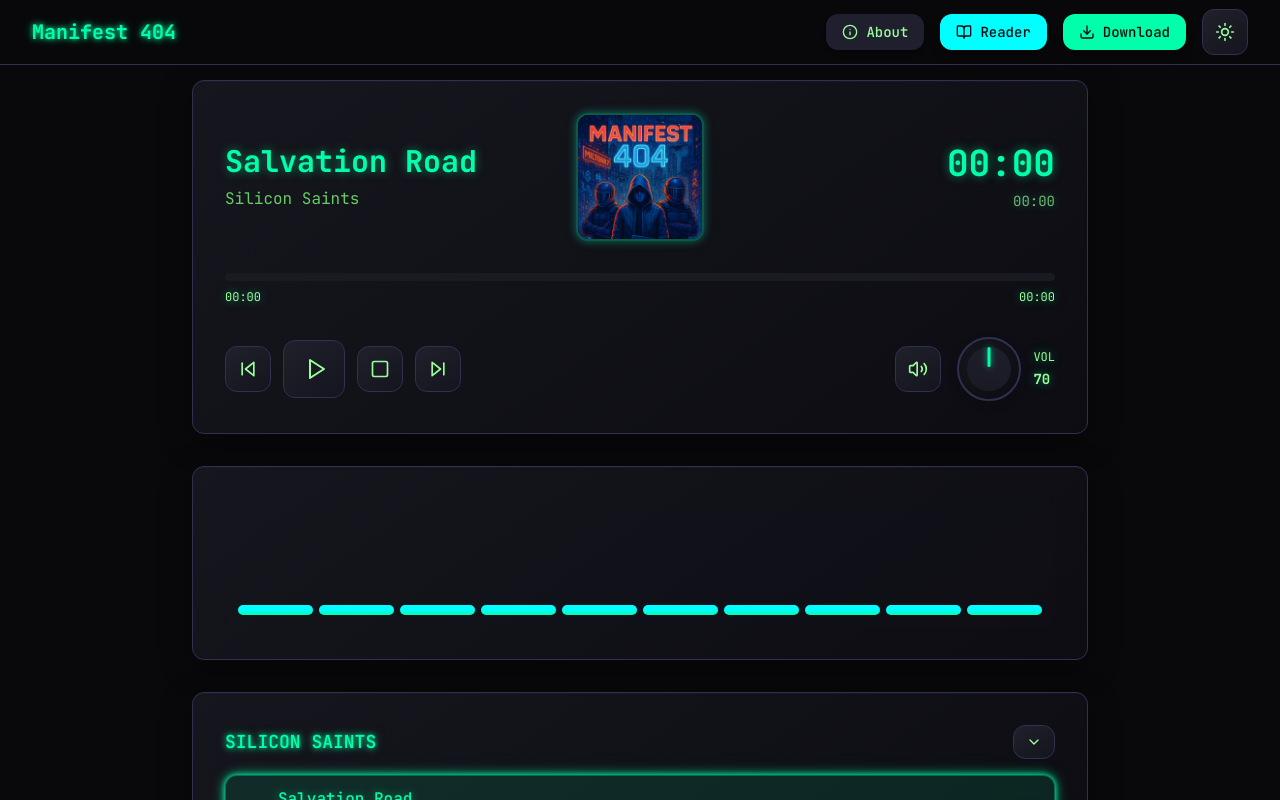
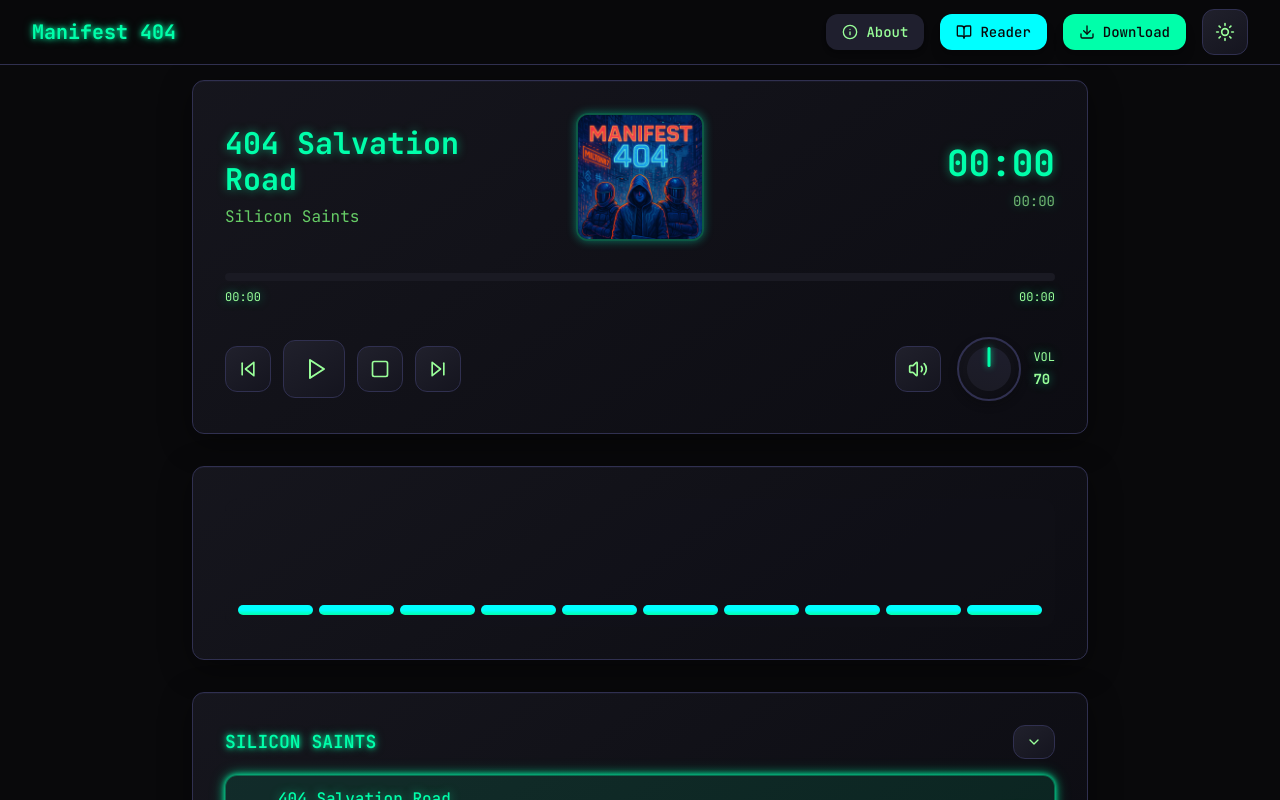
Before and after one commit to Miltonr87/manifest-404-mp3player, a React (Vite) app: page / in a window 1280 px wide. Built offline with nearby package versions, Linux system fonts and the light colour scheme; the HTML template or start-up script is replaced by a standard one.

Commit message:
Fixed 404 Salvation Road

```diff
--- a/src/components/MP3Player/MP3Player.tsx
+++ b/src/components/MP3Player/MP3Player.tsx
@@ -57,7 +57,7 @@ const firewallTracksInit: Track[] = [
 const saintsTracksInit: Track[] = [
   {
     id: 1,
-    title: 'Salvation Road',
+    title: '404 Salvation Road',
     artist: 'Silicon Saints',
     duration: 0,
     filename: '1_Salvation_Road.mp3',
```
Also changed, not shown: 1 other file (tests, documents, lock files or other folders).
